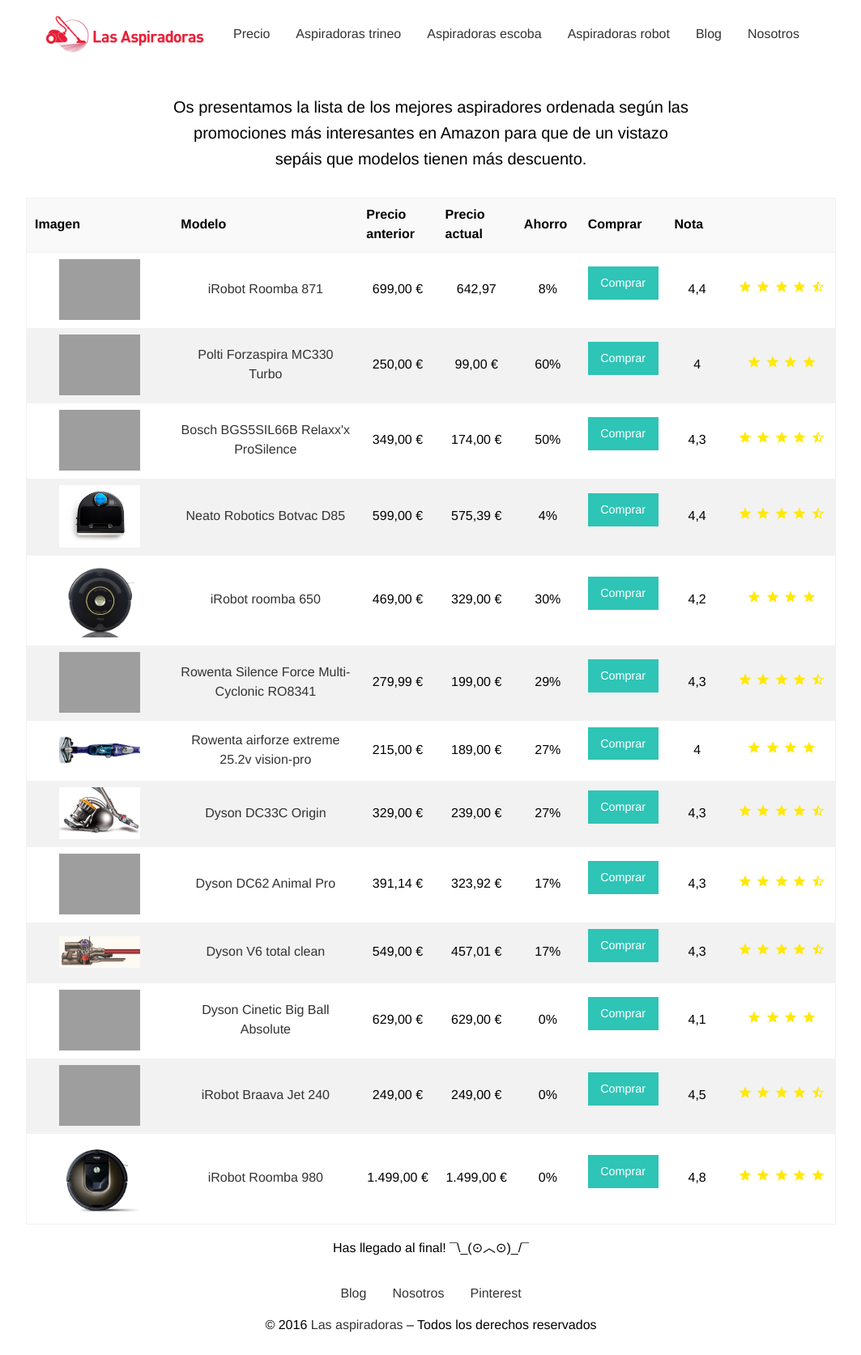
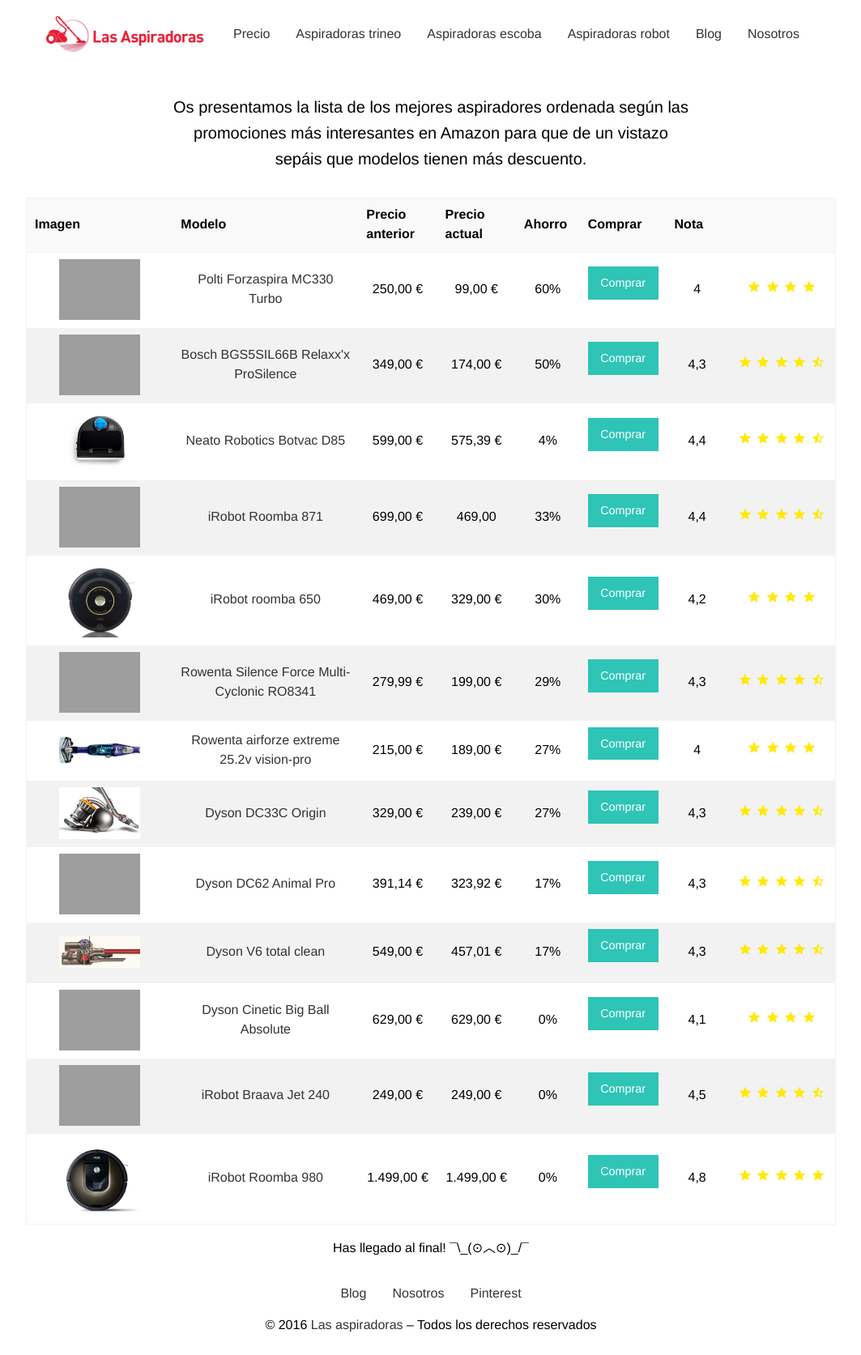
Before and after one commit to Puturru84/aspirador, a Jekyll site: the page built from _pages/tabla-precios-mejores-aspiradoras.md, in a window 1280 px wide. Shown: the whole page at 81% size, without its empty margins (108-1171 px from the left). Built offline with Jekyll 4.4.1, drawn with Linux system fonts in a browser that asks for light colours; a script that is not in the unit is left out.

Commit message:
price modified + bug fixed

```diff
--- a/_layouts/tabla-caracteristicas-aspiradoras-trineo.html
+++ b/_layouts/tabla-caracteristicas-aspiradoras-trineo.html
@@ -118,7 +118,7 @@
          <th class="text-center"><span class="hide-for-large">Eficiencia energética</span> {{ post.energy-efficiency }}</th>
          <th class="text-center"><span class="hide-for-large">Eficiencia limpiando alfombras</span> {{ post.performance-carpets }}</th>
          <th class="text-center"><span class="hide-for-large">Eficiencia limpiando suelos duros</span> {{ post.performance-hard-floors }}</th>
-         <th class="text-center"><span class="hide-for-large">Cla de polvo emitido</span> {{ post.powder-emission-class }}</th>
+         <th class="text-center"><span class="hide-for-large">Clase de polvo emitido</span> {{ post.powder-emission-class }}</th>
          <th class="text-center"><span class="hide-for-large">Sonido</span> {{ post.sound }}</th>
          <th class="text-center"><span class="hide-for-large">Peso</span> {{ post.weight }}</th>
          <th class="text-center"><span class="hide-for-large">Filtro</span> {{ post.filter }}</th>
--- a/products/_posts/2016-11-22-test-iRobot-Roomba-871.md
+++ b/products/_posts/2016-11-22-test-iRobot-Roomba-871.md
@@ -29,8 +29,8 @@
 clasification: "4,4"
 comments: "Suelta la bestia y despreocupate, comodidad + resultados"
 price-before: "699,00 €"
-price-now: "642,97"
-discount: "8%"
+price-now: "469,00"
+discount: "33%"
 stars: "4.5"
 link: "http://amzn.to/2gP6vmv"
 ---
```
